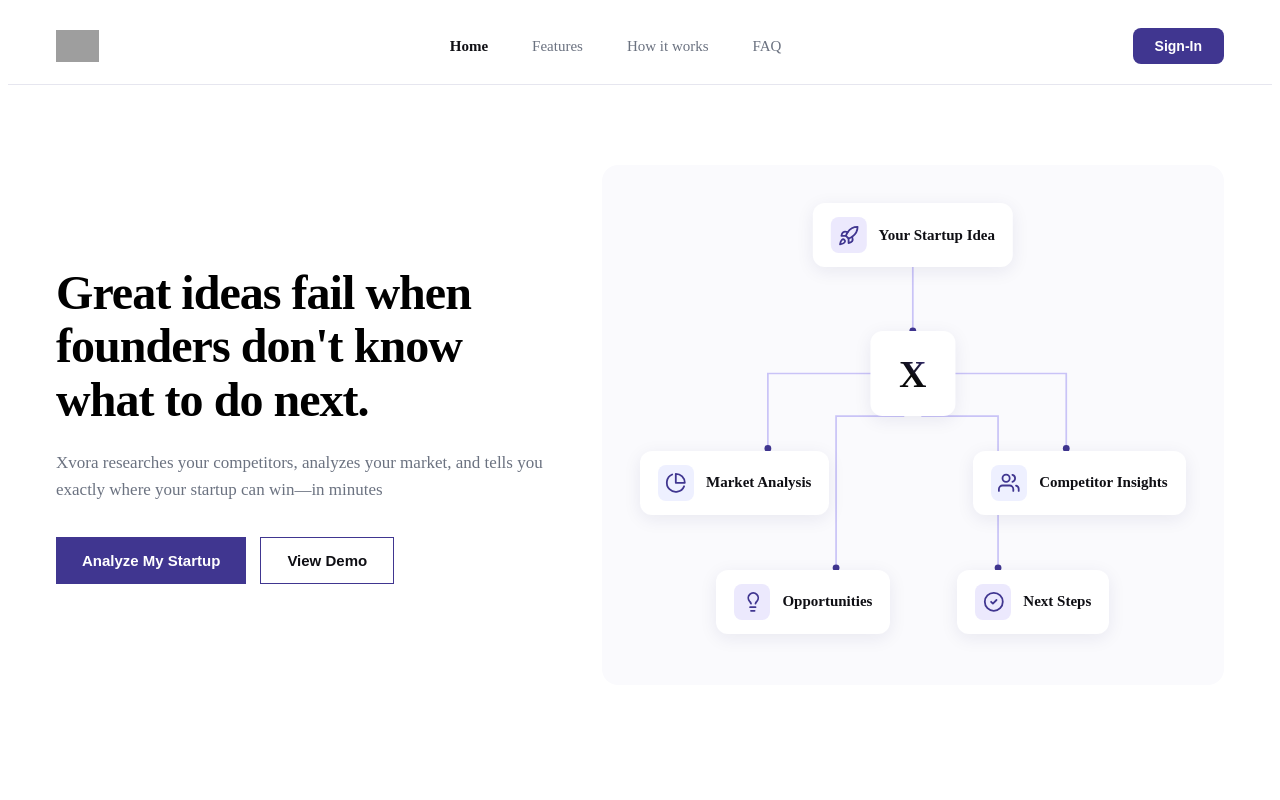
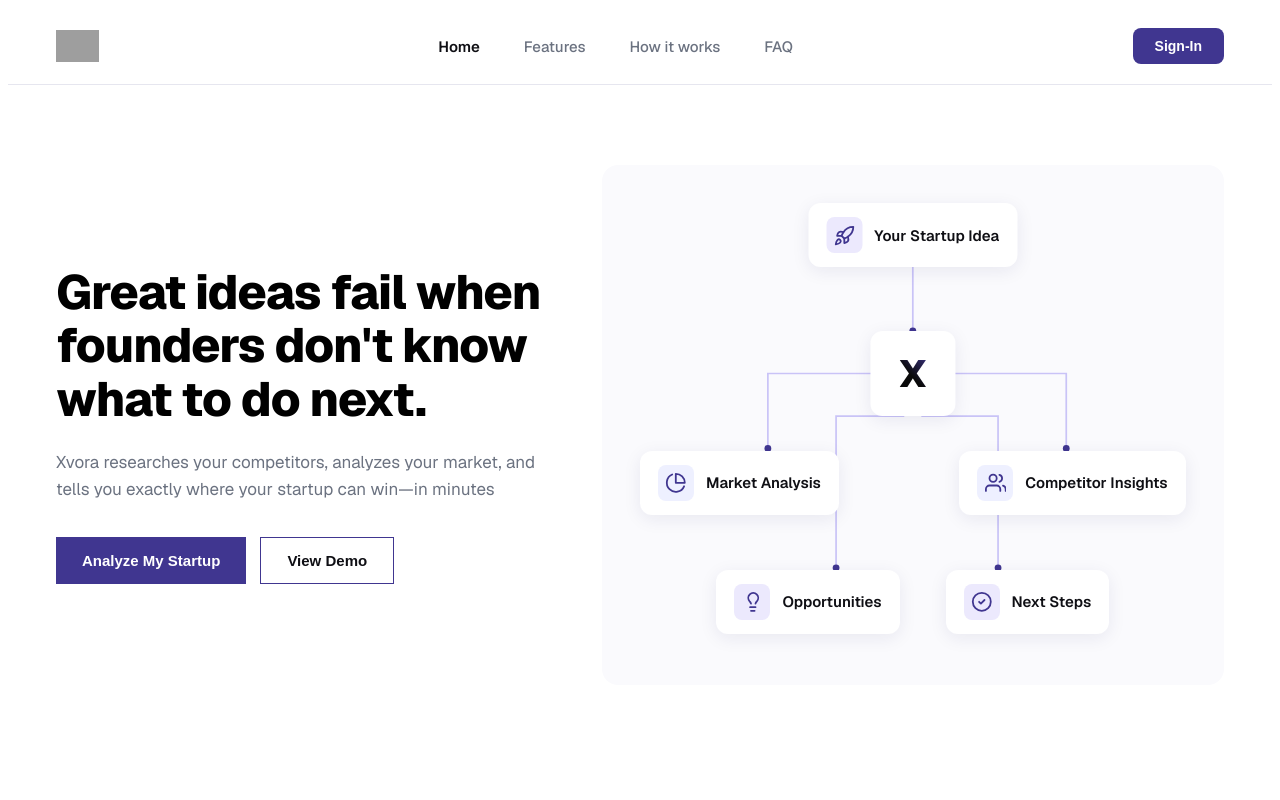
Before and after one commit to freewinkin/website, a React (Vite) app: page / in a window 1280 px wide. Shown: the top 800 px of the page. Built offline with nearby package versions, Linux system fonts and the light colour scheme; grey boxes are pictures that could not be loaded.

Commit message:
Update LandingPage.css

```diff
--- a/src/LandingPage.css
+++ b/src/LandingPage.css
@@ -1,3 +1,6 @@
+body {
+  font-family: 'Geist', sans-serif;
+}
 :root{
   --ink:#0f0f14;
   --muted:#6b7280;
```
